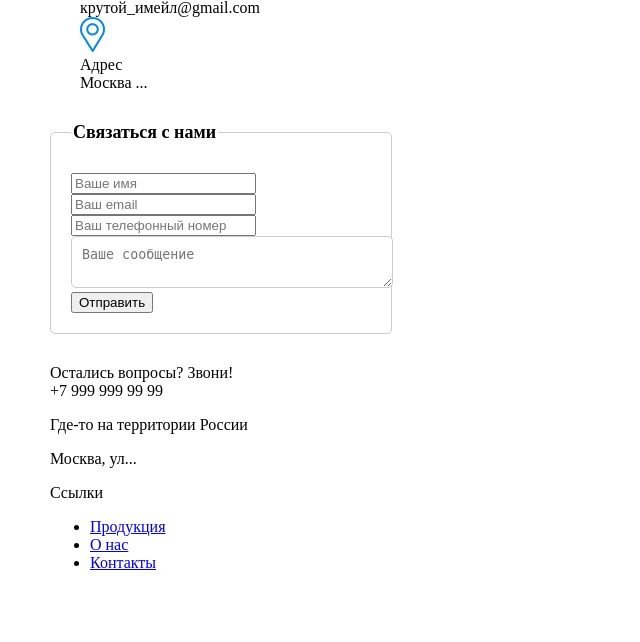
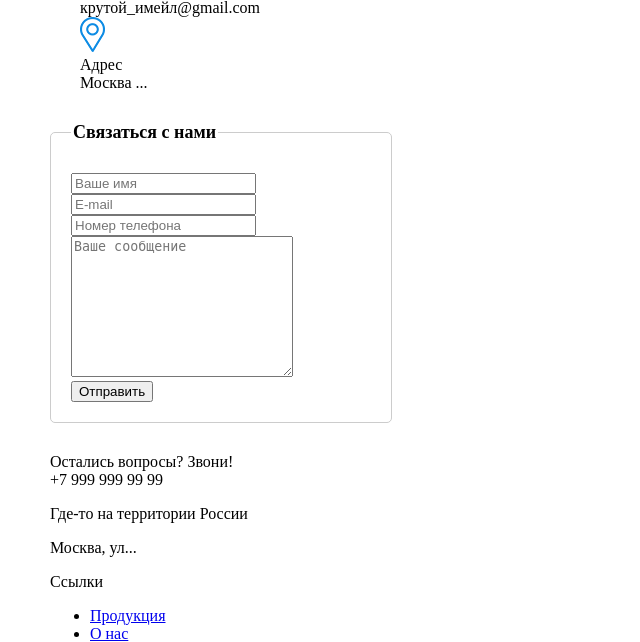
Before and after one commit to codarsssss/metal_site, a Django app: page /contacts/ in a window 1280 px wide. Shown: the part 201-843 px from the top of the page, without its empty margins (0-640 px from the left). Before the commit the page ends 771 px from the top, so only its background shows below. Run offline with Django 4.2, Linux system fonts and the light colour scheme.

Commit message:
fix form problem complete

```diff
--- a/metal_site/home_app/admin.py
+++ b/metal_site/home_app/admin.py
@@ -9,6 +9,7 @@ class CategoryAdmin(admin.ModelAdmin):
         "slug",
     ]
     prepopulated_fields = {"slug": ("title",)}
+    list_per_page = 10
 
 
 @admin.register(Product)
@@ -35,6 +36,7 @@ class ProductAdmin(admin.ModelAdmin):
         "title",
         "material",
     ]
+    list_per_page = 10
 
 
 @admin.register(Feedback)
@@ -51,3 +53,4 @@ class FeedbackAdmin(admin.ModelAdmin):
         "email",
     ]
     ordering = ["time_create", "contact_number"]
+    list_per_page = 10
--- a/metal_site/home_app/apps.py
+++ b/metal_site/home_app/apps.py
@@ -4,4 +4,4 @@ from django.apps import AppConfig
 class HomeAppConfig(AppConfig):
     default_auto_field = "django.db.models.BigAutoField"
     name = "home_app"
-    verbose_name = "Metal site"
+    verbose_name = "База данных приложения"
--- a/metal_site/home_app/forms.py
+++ b/metal_site/home_app/forms.py
@@ -5,27 +5,31 @@ from .models import Feedback
 
 
 class FeedbackForm(forms.ModelForm):
-    name = forms.CharField(
-        label="Ваше имя",
-        max_length=64,
-        min_length=2,
-        widget=forms.TextInput(
-            attrs={"placeholder": "Ваше имя"},
-        ),
-    )
-    email = forms.EmailField(
-        label="Электронная почта (email)",
-        required=False,
-        widget=forms.EmailInput(attrs={"placeholder": "E-mail"}),
-    )
-    contact_number = forms.SlugField(label="Номер телефона")
-    comment = forms.CharField(
-        label="Текст сообщения",
-        widget=forms.Textarea(
-            attrs={"placeholder": "Ваше сообщение", "cols": 30, "rows": 9}
-        ),
-    )
-
     class Meta:
         model = Feedback
         fields = ("name", "email", "contact_number", "comment")
+        widgets = {
+            "name": forms.TextInput(
+                attrs={"class": "form-input", "placeholder": "Ваше имя"}
+            ),
+            "email": forms.EmailInput(attrs={"placeholder": "E-mail"}),
+            "contact_number": forms.TextInput(
+                attrs={"class": "form-input", "placeholder": "Номер телефона"}
+            ),
+            "comment": forms.Textarea(
+                attrs={"placeholder": "Ваше сообщение", "cols": 25, "rows": 9}
+            ),
+        }
+
+    def clean_contact_number(self):
+        contact_number = self.cleaned_data["contact_number"]
+        allowed = "+123456789"
+        if not (set(contact_number) <= set(allowed)):
+            raise forms.ValidationError(
+                "Введите корректное значение телефонного номера в формате '+79999999999'"
+            )
+        if 10 < len(contact_number) < 12:
+            raise forms.ValidationError(
+                "Введите корректное значение телефонного номера в формате '+79999999999'"
+            )
+        return contact_number
--- a/metal_site/home_app/models.py
+++ b/metal_site/home_app/models.py
@@ -66,7 +66,9 @@ class Product(models.Model):
 class Feedback(models.Model):
     name = models.CharField(max_length=64, verbose_name="Имя")
     email = models.EmailField(max_length=128, verbose_name="Электронный адрес (email)")
-    contact_number = models.SlugField(unique=True, verbose_name="Контактный номер")
+    contact_number = models.CharField(
+        unique=True, verbose_name="Контактный номер", max_length=12
+    )
     comment = models.TextField(verbose_name="Содержание послания")
     time_create = models.DateTimeField(auto_now_add=True, verbose_name="Дата отправки")
 
--- a/metal_site/home_app/templates/home_app/contacts.html
+++ b/metal_site/home_app/templates/home_app/contacts.html
@@ -49,12 +49,17 @@
         <fieldset
             style="width: 300px; margin: 0; padding: 20px; border: 1px solid #ccc; border-radius: 5px; text-align: left;">
             <legend style="font-size: 18px; font-weight: bold; margin-bottom: 10px;">Связаться с нами</legend>
-            <input type="text" name="name" placeholder="Ваше имя">
-            <input type="email" name="email" placeholder="Ваш email">
-            <input type="tel" name="contact_number" placeholder="Ваш телефонный номер">
-            <textarea name="comment" placeholder="Вашe сообщение"
-                style="width: 100%; padding: 10px; border: 1px solid #ccc; border-radius: 5px;"></textarea>
-            <button type="submit">Отправить</button>
+            {% for field in form %}
+            <div class="field_form">
+                {{ field }}
+            </div>
+            {% if field.errors %}
+            <div class="errors_form">
+                {{ field.errors }}
+            </div>
+            {% endif %}
+            {% endfor %}
+            <button class="button" type="submit">Отправить</button>
         </fieldset>
     </form>
 
--- a/metal_site/home_app/views.py
+++ b/metal_site/home_app/views.py
@@ -3,7 +3,7 @@ from django.shortcuts import get_object_or_404, redirect, render
 from django.core.paginator import Paginator, EmptyPage, PageNotAnInteger
 
 from .forms import FeedbackForm
-from .models import Category, Product
+from .models import Category
 
 # Create your views here.
 
@@ -52,13 +52,17 @@ def about(request):
 
 
 def contacts(request):
-    # if request.method == "POST":
-    #     if send_feedback(request):
-    #         return redirect("home_app:contacts")
     if request.method == "POST":
         form = FeedbackForm(request.POST)
         if form.is_valid():
             form.save()
+            # send_message(
+            #     bot_name,
+            #     form.cleaned_data["name"],
+            #     form.cleaned_data["email"],
+            #     form.cleaned_data["contact_number"],
+            #     form.cleaned_data["comment"],
+            # )
             return redirect("home_app:contacts")
         else:
             context = {"title": "Контакты", "form": form}
@@ -67,3 +71,9 @@ def contacts(request):
         form = FeedbackForm()
         context = {"title": "Контакты", "form": form}
         return render(request, "home_app/contacts.html", context=context)
+
+
+def send_message(bot_name, *args):
+    """отправка данных в telegramm,
+    contact - id получателя, args - список данных с формы"""
+    pass
```
Also changed, not shown: metal_site/home_app/migrations/0009_alter_feedback_contact_number.py (added), 1 other file.
